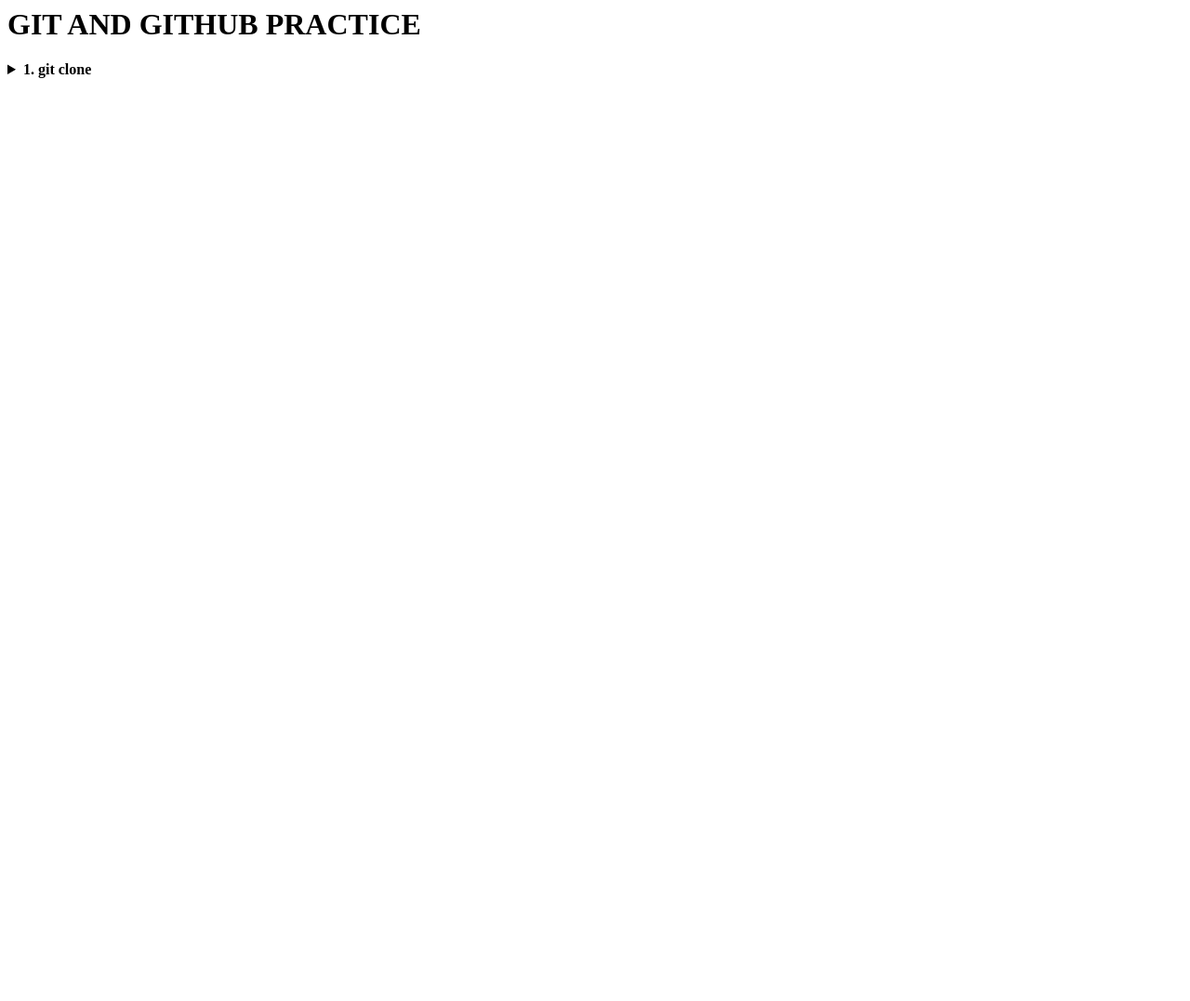
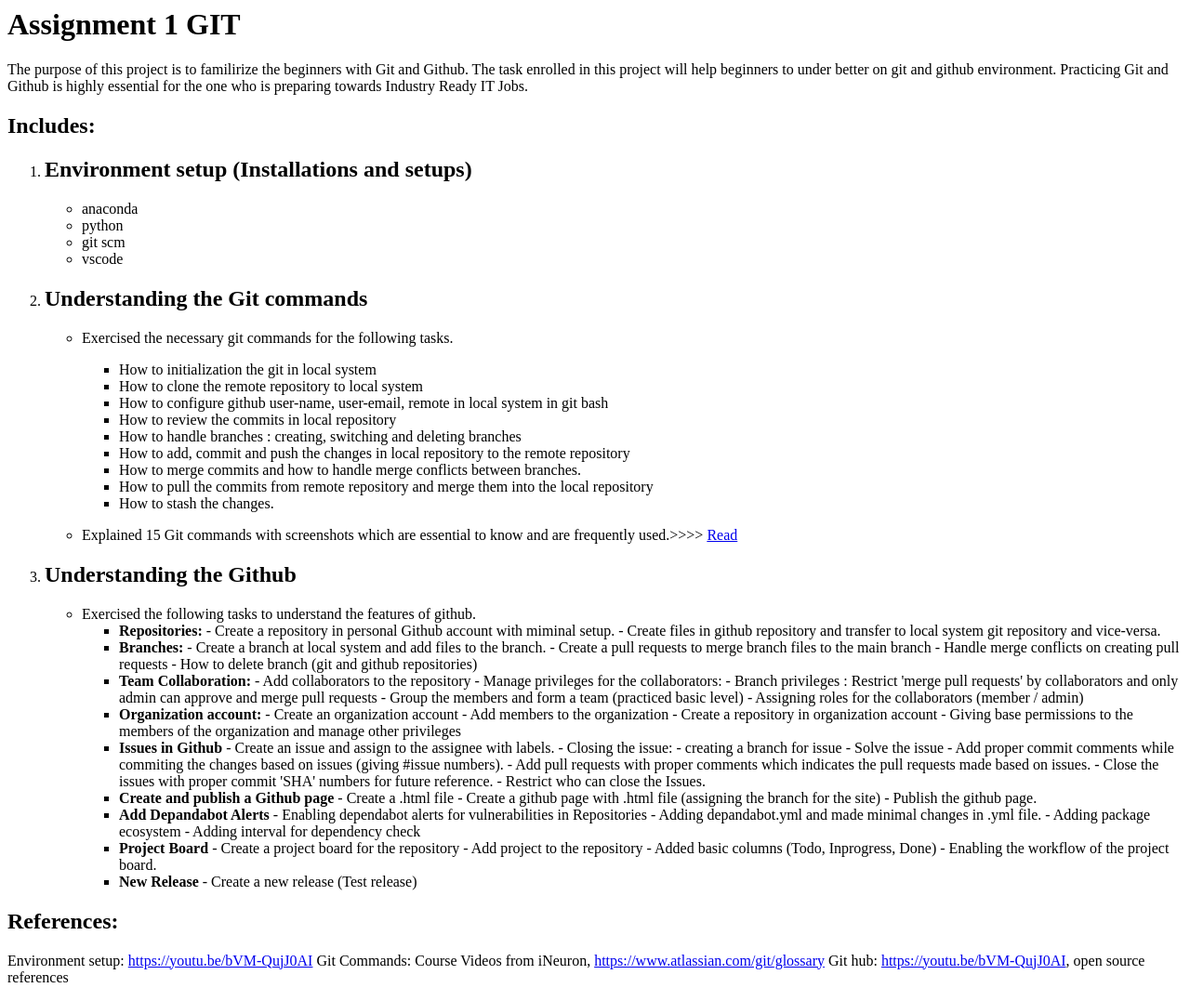
Before and after one commit to sujitha-testorg/Assignment1-GIT, a plain HTML site: page index.html in a window 1280 px wide. Shown: the whole page at 93% size. Before the commit the page ends 800 px from the top, so only its background shows below. Drawn offline with Linux system fonts and the light colour scheme.

Commit message:
Added Assignment summary, index.html, Readme

```diff
--- a/index.html
+++ b/index.html
@@ -1,31 +1,94 @@
-<!-- site developed at branch 'site' -->
-<!-- comments 2 -->
-
-<html lang="en">
-<head>
-    <meta charset="UTF-8">
-    <meta http-equiv="X-UA-Compatible" content="IE=edge">
-    <meta name="viewport" content="width=device-width, initial-scale=1.0">
-    <title>Document</title>
-</head>
-<body>
-    <h1>GIT AND GITHUB PRACTICE</h1>
-    <a href="/site.html"></a>
-    <!-- git clone  -->
-<details><summary><b>  1. git clone </b></summary>
-
-
-<p>
-    syntax: 1. git clone *github repository url*
-        1. This command is used to mirroring the github respository to the local system
-        2. To clone the repository in local system,
-            - Copy the github repository url
-            - Choose the location at local system and open the IDE (vise versa)
-            - Execute the command with copied github respository url.
-        3. After this command, the files in repository will cloned to local system.
-</p>
-    <!-- ![git_clone](https://user-images.githubusercontent.com/114586341/193469159-765332cf-39cb-4592-ad9b-1ca12c979934.png) -->
-    <img src="https://user-images.githubusercontent.com/114586341/193469159-765332cf-39cb-4592-ad9b-1ca12c979934.png" alt="git_clone">
-    </details>
-</body>
-</html>
+<html><head></head><body><h1>Assignment 1 GIT</h1>
+    <p>The purpose of this project is to familirize the beginners with Git and Github. The task enrolled in this project will help beginners to under better on git and github environment. Practicing Git and Github is highly essential for the one who is preparing towards Industry Ready IT Jobs.</p>
+    <h2>Includes:</h2>
+    <ol>
+    <li>
+    <h2>Environment setup (Installations and setups)</h2>
+    <ul>
+    <li>anaconda</li>
+    <li>python</li>
+    <li>git scm</li>
+    <li>vscode</li>
+    </ul>
+    </li>
+    <li>
+    <h2>Understanding the Git commands</h2>
+    <ul>
+    <li>
+    <p>Exercised the necessary git commands for the following tasks.</p>
+    <ul>
+    <li>How to initialization the git in local system</li>
+    <li>How to clone the remote repository to local system</li>
+    <li>How to configure github user-name, user-email, remote in local system in git bash</li>
+    <li>How to review the commits in local repository</li>
+    <li>How to handle branches : creating, switching and deleting branches</li>
+    <li>How to add, commit and push the changes in local repository to the remote repository</li>
+    <li>How to merge commits and how to handle merge conflicts between branches.</li>
+    <li>How to pull the commits from remote repository and merge them into the local repository</li>
+    <li>How to stash the changes.</li>
+    </ul>
+    </li>
+    <li>
+    <p>Explained 15 Git commands with screenshots which are essential to know and are frequently used.&gt;&gt;&gt;&gt; <a href="https://github.com/sujitha-testorg/Assignment1-GIT/blob/main/Task1_gitcommands.md">Read</a></p>
+    </li>
+    </ul>
+    </li>
+    <li>
+    <h2>Understanding the Github</h2>
+    <ul>
+    <li>Exercised the following tasks to understand the features of github.
+    <ul>
+    <li><strong>Repositories:</strong>
+    - Create a repository in personal Github account with miminal setup.
+    - Create files in github repository and transfer to local system git repository and vice-versa.</li>
+    <li><strong>Branches:</strong>
+    - Create a branch at local system and add files to the branch.
+    - Create a pull requests to merge branch files to the main branch
+    - Handle merge conflicts on creating pull requests
+    - How to delete branch (git and github repositories)</li>
+    <li><strong>Team Collaboration:</strong>
+    - Add collaborators to the repository
+    - Manage privileges for the collaborators:
+    - Branch privileges : Restrict 'merge pull requests' by collaborators and only admin can approve and merge pull requests
+    - Group the members and form a team (practiced basic level)
+    - Assigning roles for the collaborators (member / admin)</li>
+    <li><strong>Organization account:</strong>
+    - Create an organization account
+    - Add members to the organization
+    - Create a repository in organization account
+    - Giving base permissions to the members of the organization and manage other privileges</li>
+    <li><strong>Issues in Github</strong>
+    - Create an issue and assign to the assignee with labels.
+    - Closing the issue:
+    - creating a branch for issue
+    - Solve the issue
+    - Add proper commit comments while commiting the changes based on issues (giving #issue numbers).
+    - Add pull requests with proper comments which indicates the pull requests made based on issues.
+    - Close the issues with proper commit 'SHA' numbers for future reference.
+    - Restrict who can close the Issues.</li>
+    <li><strong>Create and publish a Github page</strong>
+    - Create a .html file
+    - Create a github page with .html file (assigning the branch for the site)
+    - Publish the github page.</li>
+    <li><strong>Add Depandabot Alerts</strong>
+    - Enabling dependabot alerts for vulnerabilities in Repositories
+    - Adding depandabot.yml and made minimal changes in .yml file.
+    - Adding package ecosystem
+    - Adding interval for dependency check</li>
+    <li><strong>Project Board</strong>
+    - Create a project board for the repository
+    - Add project to the repository
+    - Added basic columns (Todo, Inprogress, Done)
+    - Enabling the workflow of the project board.</li>
+    <li><strong>New Release</strong>
+    - Create a new release (Test release)</li>
+    </ul>
+    </li>
+    </ul>
+    </li>
+    </ol>
+    <h2>References:</h2>
+    <p>Environment setup: <a href="https://youtu.be/bVM-QujJ0AI">https://youtu.be/bVM-QujJ0AI</a>
+    Git Commands: Course Videos from iNeuron, <a href="https://www.atlassian.com/git/glossary">https://www.atlassian.com/git/glossary</a>
+    Git hub: <a href="https://youtu.be/bVM-QujJ0AI">https://youtu.be/bVM-QujJ0AI</a>, open source references</p>
+    </body></html>
```
Also changed, not shown: 2 other files.
